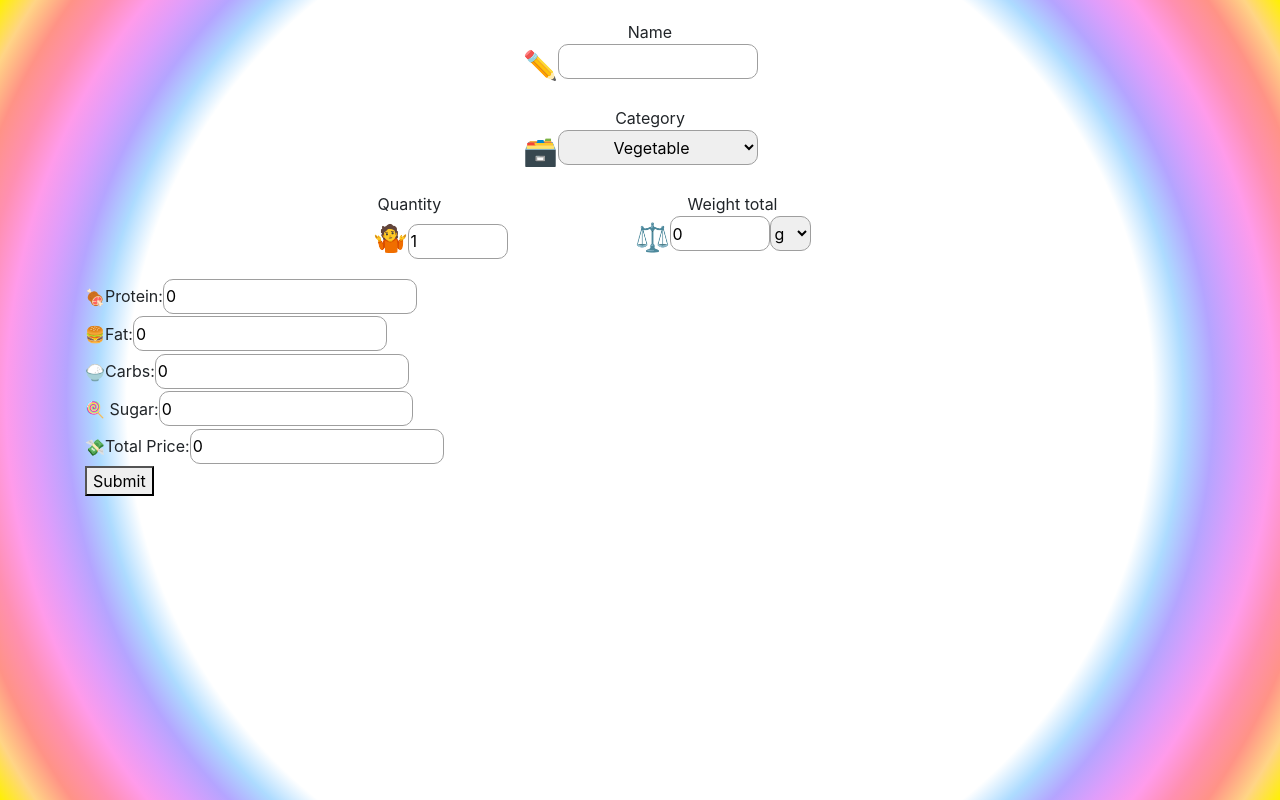
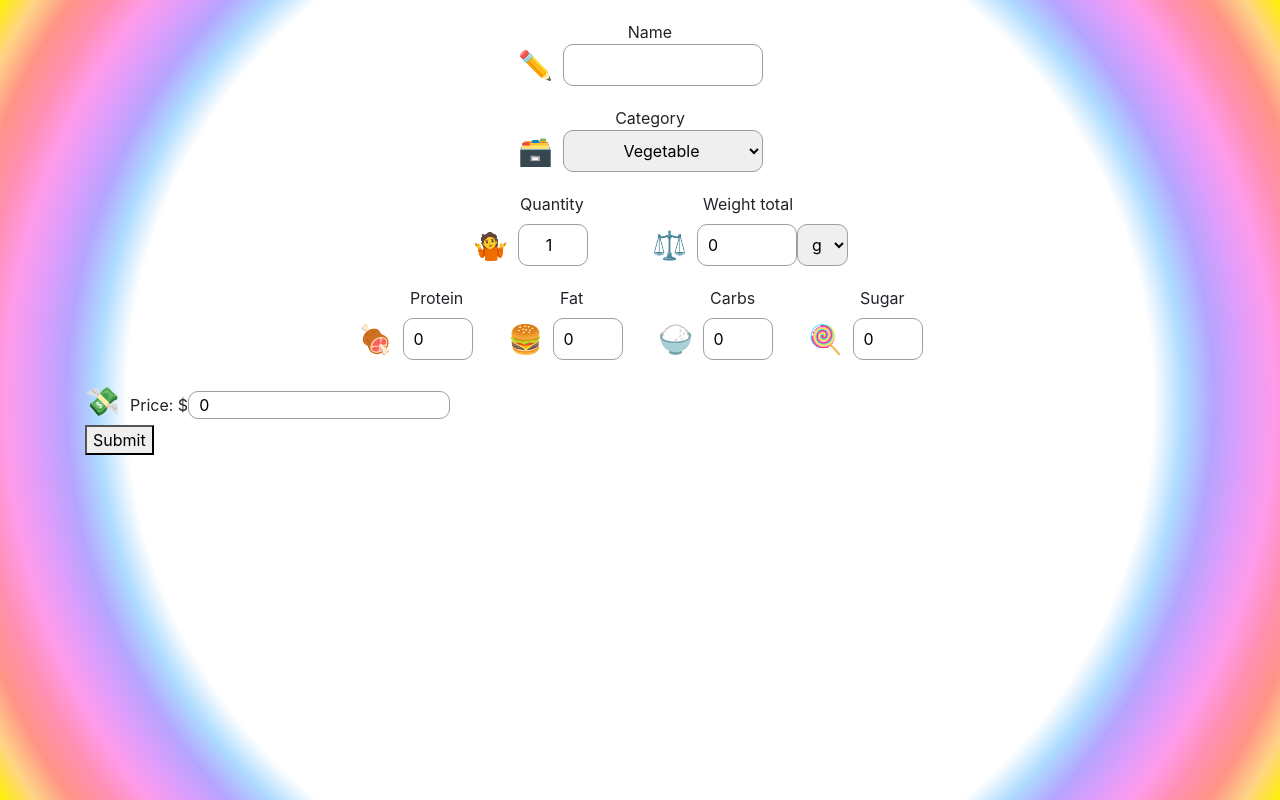
Before and after one commit to ImBlakeDoyle/foodapp_front, a React (Create React App) app: page /item/new in a window 1280 px wide. Built offline with nearby package versions, Linux system fonts and the light colour scheme.

Commit message:
more styling :)

```diff
--- a/src/components/forms/ItemForm.js
+++ b/src/components/forms/ItemForm.js
@@ -73,8 +73,9 @@ function ItemForm(){
                 <div className="row">
                     <div className="col">
                         <div className="row">
-                            <label className="form-title">Quantity</label>
+                            <label id="quantity-label">Quantity</label>
                         </div>
+                        <div className="row weight-form">
                             <span className="label-emoji">🤷‍</span>
                             <input
                                 value={quantity}
@@ -83,16 +84,20 @@ function ItemForm(){
                                 onChange={e => onChange(e)}
                                 name="quantity"
                                 className="dual-form-input"
+                                id="quantity-input"
                             />
                         </div>
+                    </div>
                     <div className="col">
-                        <div className="row" id="weight-form">
-                            <label className="form-title">Weight total</label>
+                        <div className="row">
+                            <label id="weight-label">Weight total</label>
                         </div>
-                        <div className="row" id="weight-form">
+                        <div className="row weight-form">
                             <span className="label-emoji">⚖️</span>
                             <input
                                 value={weight}
+                                type="number"
+                                min="0"
                                 onChange={e => onChange(e)}
                                 name="weight"
                                 className="dual-form-input"
@@ -112,50 +117,82 @@ function ItemForm(){
                 </div>
             </div>
 
-
+            <div className="container form-field">
+                <div className="row">
+                    <div className="col">
                         <div>
-                <span>🍖</span>
-                <label>Protein:</label>
+                            <div className="row">
+                                <label className="quad-title">Protein</label>
+                            </div>
+                            <div className="row nutritional-form">
+                                <span className="label-emoji">🍖</span>
                                 <input
                                     value={protein}
                                     onChange={e => onChange(e)}
                                     name="protein"
-                    className="formInput"
+                                    className="quad-form-input"
                                 />
                             </div>
+                        </div>
+                    </div>
+
+                    <div className="col">
                         <div>
-                <span>🍔</span>
-                <label>Fat:</label>
+                            <div className="row">
+                                <label className="quad-title">Fat</label>
+                            </div>
+                            <div className="row nutritional-form">
+                                <span className="label-emoji">🍔</span>
                                 <input
                                     value={fat}
                                     onChange={e => onChange(e)}
                                     name="fat"
-                    className="formInput"
+                                    className="quad-form-input"
                                 />
                             </div>
+                        </div>
+                    </div>
+
+                    <div className="col">
                         <div>
-                <span>🍚</span>
-                <label>Carbs:</label>
+                            <div className="row">
+                                <label className="quad-title">Carbs</label>
+                            </div>
+                            <div className="row nutritional-form">
+                                <span className="label-emoji">🍚</span>
                                 <input
                                     value={carbs}
                                     onChange={e => onChange(e)}
                                     name="carbs"
-                    className="formInput"
+                                    className="quad-form-input"
                                 />
                             </div>
+                        </div>
+                    </div>
+
+                    <div className="col">
                         <div>
-                <span>🍭 </span>
-                <label>Sugar:</label>
+                            <div className="row">
+                                <label className="quad-title">Sugar</label>
+                            </div>
+                            <div className="row nutritional-form">
+                                <span className="label-emoji">🍭</span>
                                 <input
                                     value={sugar}
                                     onChange={e => onChange(e)}
                                     name="sugar"
-                    className="formInput"
+                                    className="quad-form-input"
                                 />
                             </div>
+                        </div>
+                    </div>
+                </div>
+            </div>
+
+
             <div>
-                <span>💸</span>
-                <label>Total Price:</label>
+                <span className="label-emoji">💸</span>
+                <label>Price: $</label>
                 <input
                     value={price}
                     onChange={e => onChange(e)}
--- a/src/components/pages/HomePage.js
+++ b/src/components/pages/HomePage.js
@@ -8,7 +8,7 @@ function HomePage() {
             <Link to="/item/new">
                 <button className="btn btn-success" id="button1"><span className="home-emoji">🥦</span><span className="home-emoji">🥩</span> Add <span className="home-emoji">🧀</span><span className="home-emoji">🍬</span></button>
             </Link>
-            <h1 id="title"><span id="title-emoji">🍌</span>This<span className="title-emoji">🍩</span>Is<span className="title-emoji">🍳</span>My<span className="title-emoji">🍔</span>Food<span className="title-emoji">🥜</span>App<span className="title-emoji">🍺</span></h1>
+            <h1 id="title"><span id="title-emoji">🍌</span>This<span className="title-emoji">🍩</span>Is<span className="title-emoji">🍳</span>Blake's<span className="title-emoji">🍔</span>Food<span className="title-emoji">🥜</span>App<span className="title-emoji">🍺</span></h1>
             <Link to="/item/all">
                 <button className="btn btn-primary" id="button2">🍓🥗 All 🍨🌽</button>
             </Link>
--- a/src/styles/App.css
+++ b/src/styles/App.css
@@ -66,7 +66,7 @@ label{
 .formInput{
   border:1px solid rgb(158, 158, 158);
   border-radius: 10px;
-  height: 35px;
+  padding-left: 10px;
 }
 
 #dual-form-input{
@@ -76,12 +76,13 @@ label{
 .dual-form-input{
   border:1px solid rgb(158, 158, 158);
   border-radius: 10px;
-  height: 35px;
+  padding-left: 10px;
   width: 100px;
 }
 
 .label-emoji{
   font-size: 1.75em;
+  margin-right: 10px;
 }
 
 .duo-form{
@@ -125,8 +126,44 @@ label{
   text-align-last: center;
 }
 
-#weight-form{
+.weight-form{
   display: flex;
-  width: 400px;
   justify-content: center;
+  flex-wrap: nowrap;
+  width: 220px;
 }
+
+.nutritional-form{
+  display: flex;
+  justify-content: center;
+  flex-wrap: nowrap;
+  width: 150px;
+}
+
+#quantity-input {
+  width: 70px;
+  text-align: center;
+}
+
+#quantity-label{
+  margin-left: 100px;
+}
+
+#weight-label{
+  margin-left: 63px;
+}
+
+.duo-title {
+  margin: auto;
+}
+
+.quad-title {
+  margin-left: 70px;
+}
+
+.quad-form-input{
+  border:1px solid rgb(158, 158, 158);
+  border-radius: 10px;
+  padding-left: 10px;
+  width: 70px;
+}
```
Lines whose indentation alone changed are shown as unchanged.
